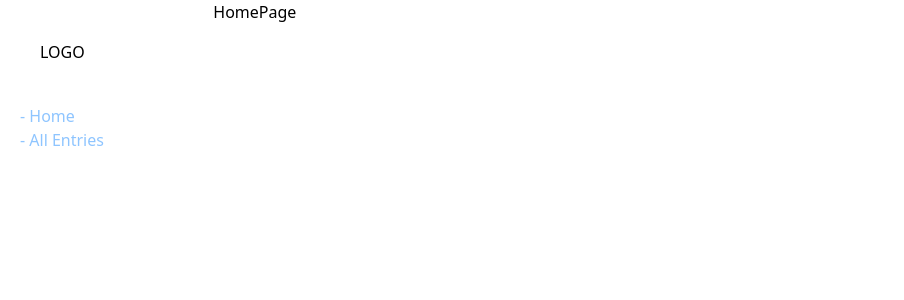
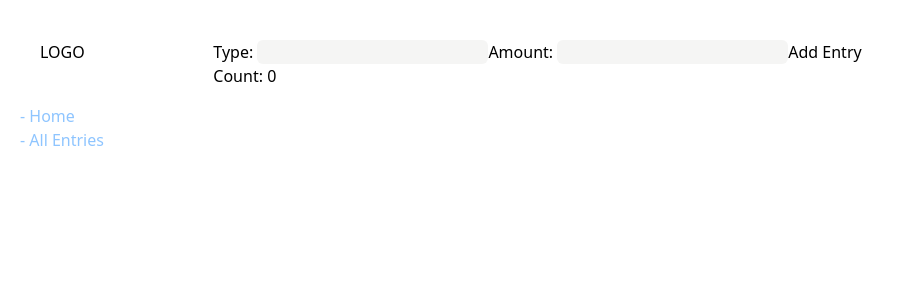
Before and after one commit to TestSubjectUser/react-budget-project, a React (Vite) app: page / in a window 1280 px wide. Shown: the top 300 px of the page, without its empty margins (0-904 px from the left). Built offline with nearby package versions, Linux system fonts and the light colour scheme.

Commit message:
state manage, add/remove entry

```diff
--- a/package.json
+++ b/package.json
@@ -10,10 +10,12 @@
     "preview": "vite preview"
   },
   "dependencies": {
+    "@reduxjs/toolkit": "^2.5.1",
     "@tailwindcss/vite": "^4.0.3",
     "firebase": "^11.2.0",
     "react": "^18.3.1",
     "react-dom": "^18.3.1",
+    "react-redux": "^9.2.0",
     "react-router": "^7.1.5",
     "tailwindcss": "^4.0.3"
   },
--- a/src/App.jsx
+++ b/src/App.jsx
@@ -1,12 +1,13 @@
-import { createBrowserRouter, RouterProvider } from "react-router"; // Import from react-router-dom
+import { createBrowserRouter, RouterProvider } from "react-router";
 import "./App.css";
 import HomePage from "./components/HomePage";
 import RootLayout from "./components/RootLayout";
 import PrevEntries from "./components/PrevEntries";
+import store from "./store/store";
+import { Provider } from "react-redux";
 
 function App() {
   const router = createBrowserRouter([
-    // Moved router definition inside the component
     {
       path: "/",
       element: <RootLayout />,
@@ -17,16 +18,16 @@ function App() {
         },
         {
           path: "/entries",
-          element: <PrevEntries />, // Conditional rendering
+          element: <PrevEntries />,
         },
       ],
     },
   ]);
 
   return (
-    <div>
+    <Provider store={store}>
       <RouterProvider router={router} />
-    </div>
+    </Provider>
   );
 }
 
--- a/src/components/HomePage.jsx
+++ b/src/components/HomePage.jsx
@@ -1,155 +1,68 @@
-import React from "react";
+import React, { useRef } from "react";
+import { useSelector, useDispatch } from "react-redux";
+import { decrement, increment } from "../store/entrySlice";
 
-function HomePage() {
-  return <div>HomePage</div>;
+export function HomePage() {
+  const count = useSelector((state) => state.entry.value);
+  const entries = useSelector((state) => state.entry.entries);
+  const dispatch = useDispatch();
+  const typeRef = useRef();
+  const amountRef = useRef();
+
+  function handleAddEntry() {
+    dispatch(
+      increment({
+        ID: "id" + new Date().getTime() + "username/email",
+        type: typeRef.current.value,
+        amount: amountRef.current.value,
+        // createdAt: new Date().toString(),
+        createdAt: new Date().toDateString(),
+      })
+    );
+    // console.log("Current entries after adding:", entries);
+  }
+  function handleRemoveEntry(entryID) {
+    dispatch(decrement(entryID));
+  }
+
+  return (
+    <div className="pt-10">
+      <div>
+        <label>Type: </label>
+        <input
+          ref={typeRef}
+          type="text"
+          className="bg-stone-100 underline-offset-1 rounded-md"
+        />
+        <label>Amount: </label>
+        <input
+          ref={amountRef}
+          type="number"
+          className="bg-stone-100 underline-offset-1 rounded-md"
+        />
+        <button aria-label="Add entry" onClick={handleAddEntry}>
+          Add Entry
+        </button>
+      </div>
+      <div>
+        <span>Count: {count}</span>
+        <ul>
+          {entries.map((entry, index) => (
+            <li key={index}>
+              {entry.ID} ---- {entry.amount} -- {entry.type} --{" "}
+              {entry.createdAt}
+              <button
+                onClick={() => handleRemoveEntry(entry.ID)} // Pass the entry ID to remove
+                style={{ marginLeft: "10px", color: "red" }}
+              >
+                Delete
+              </button>
+            </li>
+          ))}
+        </ul>
+      </div>
+    </div>
+  );
 }
 
 export default HomePage;
-// import React, { useEffect, useState } from "react";
-// import {
-//   collection,
-//   addDoc,
-//   doc,
-//   updateDoc,
-//   arrayUnion,
-//   getDocs, // Import getDocs
-//   query, // Import query
-//   where, // Import where
-// } from "firebase/firestore";
-// import { db } from "../firebase";
-
-// function HomePage() {
-//   const [userDocId, setUserDocId] = useState(localStorage.getItem("userDocId")); // Get from local storage
-
-//   useEffect(() => {
-//     if (userDocId) {
-//       return;
-//     }
-
-//     const createUserDocument = async () => {
-//       try {
-//         const usersCollection = collection(db, "userDB");
-//         const q = query(
-//           usersCollection,
-//           where("uid", "==", /* the user's uid */ "")
-//         ); // replace with actual user id
-//         const querySnapshot = await getDocs(q);
-//         if (querySnapshot.empty) {
-//           const newUserDocRef = await addDoc(usersCollection, {
-//             entries: [], // Initialize with an empty array
-//           });
-//           localStorage.setItem("userDocId", newUserDocRef.id);
-//           setUserDocId(newUserDocRef.id);
-//           console.log("New user document created with ID:", newUserDocRef.id);
-//         } else {
-//           querySnapshot.forEach((doc) => {
-//             localStorage.setItem("userDocId", doc.id);
-//             setUserDocId(doc.id);
-//             console.log("Existing user document ID:", doc.id);
-//           });
-//         }
-//       } catch (error) {
-//         console.error("Error creating/fetching user document:", error);
-//       }
-//     };
-
-//     createUserDocument();
-//   }, []);
-
-//   const addEntryToDocument = async (newEntry) => {
-//     if (!userDocId) {
-//       console.error("User document ID not found. Cannot add entry.");
-//       return; // or handle this case appropriately (e.g., show a message)
-//     }
-
-//     try {
-//       const docRef = doc(db, "userDB", userDocId); // Use userDocId from state
-
-//       await updateDoc(docRef, {
-//         entries: arrayUnion(newEntry),
-//       });
-
-//       console.log("Entry successfully added to document!");
-//     } catch (error) {
-//       console.error("Error adding entry:", error);
-//     }
-//   };
-
-//   return (
-//     <div>
-//       <h2>HomePage Data</h2>
-//       <button
-//         type="button"
-//         className="border rounded-md bg-stone-100 hover:bg-stone-200"
-//         onClick={() =>
-//           addEntryToDocument({
-//             amount: 1500,
-//             createdAT: new Date(),
-//             type: "INCOME",
-//           })
-//         }
-//       >
-//         add data to firestore
-//       </button>
-//     </div>
-//   );
-// }
-
-// export default HomePage;
-
-// import React from "react";
-// import {
-//   collection,
-//   addDoc,
-//   doc,
-//   updateDoc,
-//   arrayUnion,
-// } from "firebase/firestore";
-// import { db } from "../firebase";
-// function HomePage() {
-//   //   const addData = async (data) => {
-//   //     try {
-//   //       //       const collectionRef = collection(db, "userDB");
-//   //       const collectionRef = collection(db, "userDB", "57xhDMToRTo4FL8I3Hxj");
-//   //       const docRef = await addDoc(collectionRef, data);
-//   //       console.log("Document written with ID:", docRef.id);
-//   //     } catch (error) {
-//   //       console.error("Error adding document:", error);
-//   //     }
-//   //   };
-//   const addEntryToDocument = async (newEntry) => {
-//     try {
-//       const docRef = doc(db, "userDB", "57xhDMToRTo4FL8I3Hxj");
-
-//       // Add the new entry to the 'entries' array using arrayUnion
-//       await updateDoc(docRef, {
-//         entries: arrayUnion(newEntry),
-//       });
-
-//       console.log("Entry successfully added to document!");
-//     } catch (error) {
-//       console.error("Error adding entry:", error);
-//     }
-//   };
-
-//   return (
-//     <div>
-//       <h2>HomePage Data</h2>
-//       <button
-//         type="button"
-//         className="border rounded-md bg-stone-100 hover:bg-stone-200"
-//         onClick={() =>
-//           addEntryToDocument({
-//             amount: 1500,
-//             createdAT: new Date(),
-//             type: "INCOME",
-//           })
-//         }
-//       >
-//         add data to firestore
-//       </button>
-//     </div>
-//   );
-// }
-
-// export default HomePage;
--- a/src/components/SideNav.jsx
+++ b/src/components/SideNav.jsx
@@ -6,21 +6,11 @@ function SideNav() {
     <div>
       <h1 className="m-10 ">LOGO</h1>
       <div className="flex flex-col">
-        <NavLink
-          to="/"
-          //   className={({ isActive }) =>
-          //     isActive ? classes.active : undefined
-          //   }
-          className="pl-5 text-blue-300 hover:text-blue-600"
-          end
-        >
+        <NavLink to="/" className="pl-5 text-blue-300 hover:text-blue-600" end>
           - Home
         </NavLink>
         <NavLink
           to="/entries"
-          //   className={({ isActive }) =>
-          //     isActive ? classes.active : undefined
-          //   }
           className="pl-5 text-blue-300 hover:text-blue-600"
           end
         >
--- a/src/firebase.js
+++ b/src/firebase.js
@@ -1,5 +1,15 @@
 import { initializeApp } from "firebase/app";
 import { getFirestore } from "firebase/firestore";
+
+const firebaseConfig = {
+  apiKey: "AIzaSyDk9UzXcYsjUeX9rz8BUM1NDj33Cue5DIE",
+  authDomain: "budget-tracker-848c1.firebaseapp.com",
+  projectId: "budget-tracker-848c1",
+  storageBucket: "budget-tracker-848c1.firebasestorage.app",
+  messagingSenderId: "100967386842",
+  appId: "1:100967386842:web:735240272cadbb0b0d1fe3",
+  measurementId: "G-N71Y6QYWHQ",
+};
 
 const app = initializeApp(firebaseConfig);
 const db = getFirestore(app); // Get a reference to the Firestore database
--- /dev/null
+++ b/src/store/entrySlice.js
@@ -0,0 +1,36 @@
+import { createSlice } from "@reduxjs/toolkit";
+
+export const entrySlice = createSlice({
+  name: "entry",
+  initialState: {
+    entries: [],
+    value: 0,
+  },
+  reducers: {
+    increment: (state, action) => {
+      state.value += 1;
+      // console.log("action.payload: ", action.payload);
+      state.entries.push(action.payload);
+      // console.log("state: ", state.entries);
+    },
+    decrement: (state, action) => {
+      console.log("Removing entry with ID:", action.payload);
+      console.log("Current entries before removal:", state.entries);
+
+      state.value -= 1;
+      state.entries = state.entries.filter((entry) => {
+        // console.log("inside filter 'entry' :", entry.ID);
+        return entry.ID !== action.payload; // Ensure you return the condition
+      });
+
+      console.log("Entries after removal:", state.entries);
+    },
+    incrementByAmount: (state, action) => {
+      state.value += action.payload;
+    },
+  },
+});
+
+export const { increment, decrement, incrementByAmount } = entrySlice.actions;
+
+export default entrySlice.reducer;
--- a/src/store/store.js
+++ b/src/store/store.js
@@ -0,0 +1,8 @@
+import { configureStore } from "@reduxjs/toolkit";
+import entryReducer from "./entrySlice";
+
+export default configureStore({
+  reducer: {
+    entry: entryReducer,
+  },
+});
```
Also changed, not shown: src/store/authSlice.js (deleted), 1 other file (tests, documents, lock files or other folders).
